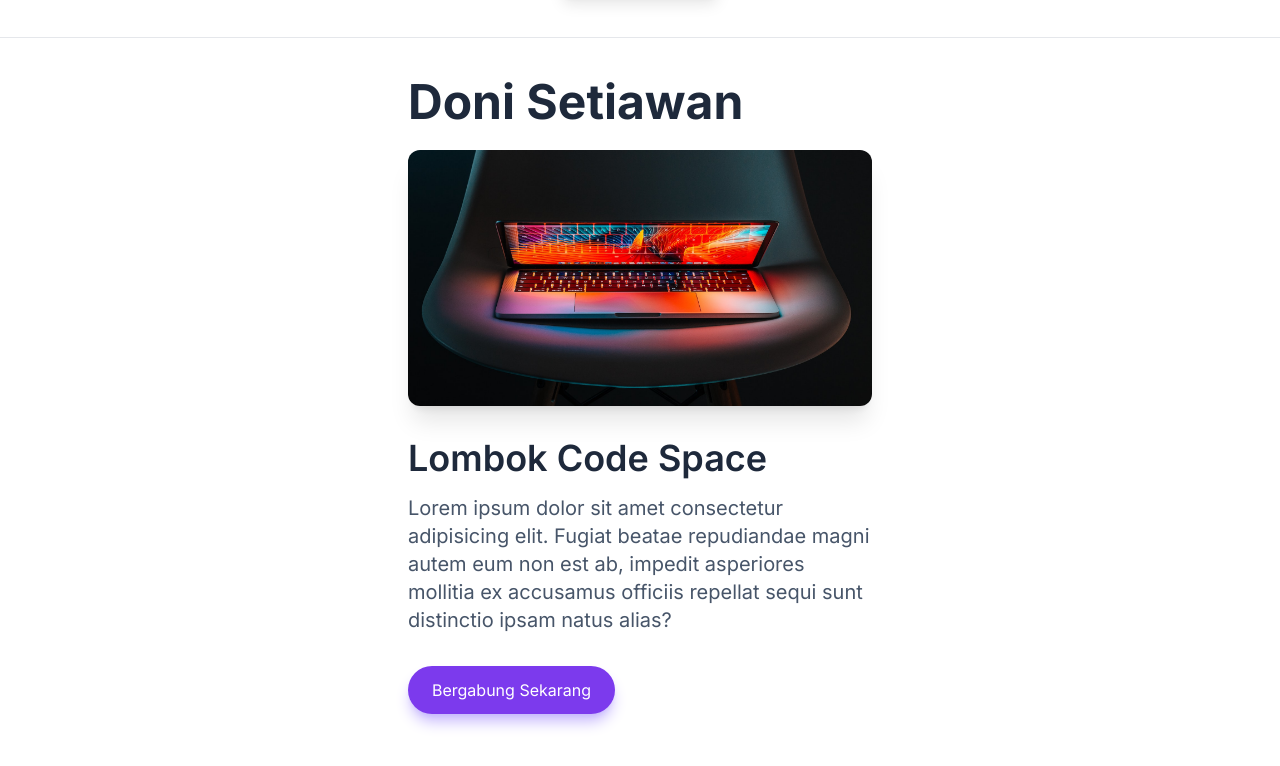
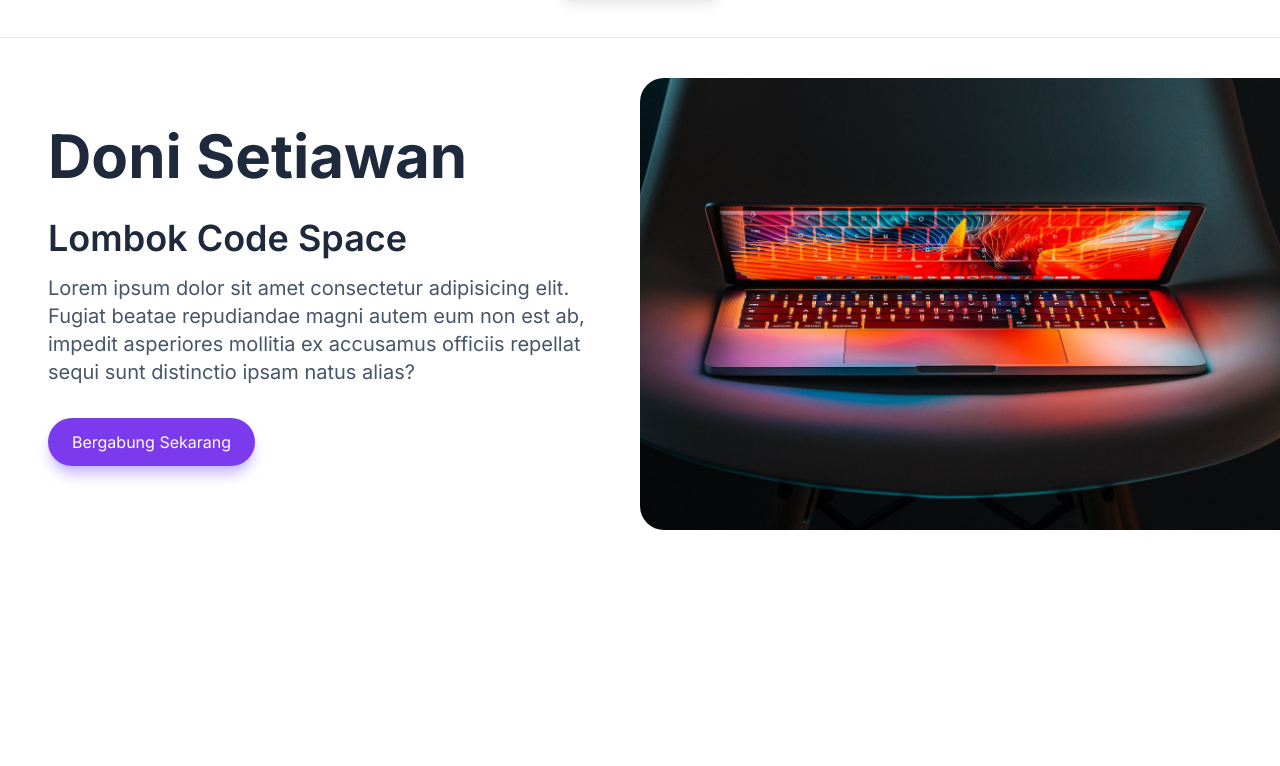
Before and after one commit to Downy-Labs/riset-tailwindcss, a website: page src/index.html in a window 1280 px wide. Shown: the part 3268-4034 px from the top of the page. Drawn offline with nearby package versions, Linux system fonts and the light colour scheme; files that its build step writes are made by us from their sources.

Commit message:
setting lg responsive with flex

```diff
--- a/src/index.html
+++ b/src/index.html
@@ -159,8 +159,6 @@
 
     <hr class="my-20" />
 
-
-
     <div
       class="w-40 h-40 bg-sky-500 mx-auto rounded-lg shadow-lg hover:rotate-45 hover:bg-pink-500 transition origin-top-left"
     >
@@ -182,18 +180,38 @@
     <hr class="my-10" />
 
     <!-- RESPONSE DESIGN AND FLEX GRID -->
-
-    <div class="container px-6 font-inter max-w-md mx-auto sm:max-w-lg ">
-      <h3 class="text-4xl font-bold text-slate-800 sm:text-5xl ">Doni Setiawan</h3>
-      <img src="/img/1.jpg" alt="laptop" class="mt-4 rounded-xl shadow-xl sm:mt-6 sm:h-64 sm:w-full sm:object-cover"/>
-      <h2 class="mt-4 text-2xl text-slate-800 font-semibold sm:mt-8 sm:text-4xl ">Lombok Code Space</h2>
-      <p class="mt-2 text-slate-600 sm:mt-4 sm:text-xl ">
-        Lorem ipsum dolor sit amet consectetur adipisicing elit. Fugiat beatae
-        repudiandae magni autem eum non est ab, impedit asperiores mollitia ex
-        accusamus officiis repellat sequi sunt distinctio ipsam natus alias?
-      </p>
-      <div class="mt-2 sm:mt-4">
-        <a href="#" class="bg-violet-600 text-white  inline-block px-6 py-3 rounded-full my-4 shadow-lg shadow-violet-300 sm:text-base">Bergabung Sekarang</a>
+    <div
+      class="container px-6 font-inter max-w-md mx-auto sm:max-w-lg md:max-w-5xl flex lg:max-w-full lg:p-0"
+    >
+      <div class="lg:p-12 lg:flex-1">
+        <h3 class="text-4xl font-bold text-slate-800 sm:text-5xl md:text-6xl">
+          Doni Setiawan
+        </h3>
+        <img
+          src="/img/1.jpg"
+          alt="laptop"
+          class="mt-4 rounded-xl shadow-xl sm:mt-6 sm:h-64 sm:w-full sm:object-cover lg:hidden"
+        />
+        <h2
+          class="mt-4 text-2xl text-slate-800 font-semibold sm:mt-8 sm:text-4xl"
+        >
+          Lombok Code Space
+        </h2>
+        <p class="mt-2 text-slate-600 sm:mt-4 sm:text-xl">
+          Lorem ipsum dolor sit amet consectetur adipisicing elit. Fugiat beatae
+          repudiandae magni autem eum non est ab, impedit asperiores mollitia ex
+          accusamus officiis repellat sequi sunt distinctio ipsam natus alias?
+        </p>
+        <div class="mt-2 sm:mt-4">
+          <a
+            href="#"
+            class="bg-violet-600 text-white inline-block px-6 py-3 rounded-full my-4 shadow-lg shadow-violet-300 sm:text-base"
+            >Bergabung Sekarang</a
+          >
+        </div>
+      </div>
+      <div class="hidden lg:flex lg:w-1/2">
+        <img src="/img/1.jpg" alt="laptop" class="object-cover rounded-l-3xl " />
       </div>
     </div>
     <div class="mb-96"></div>
```
